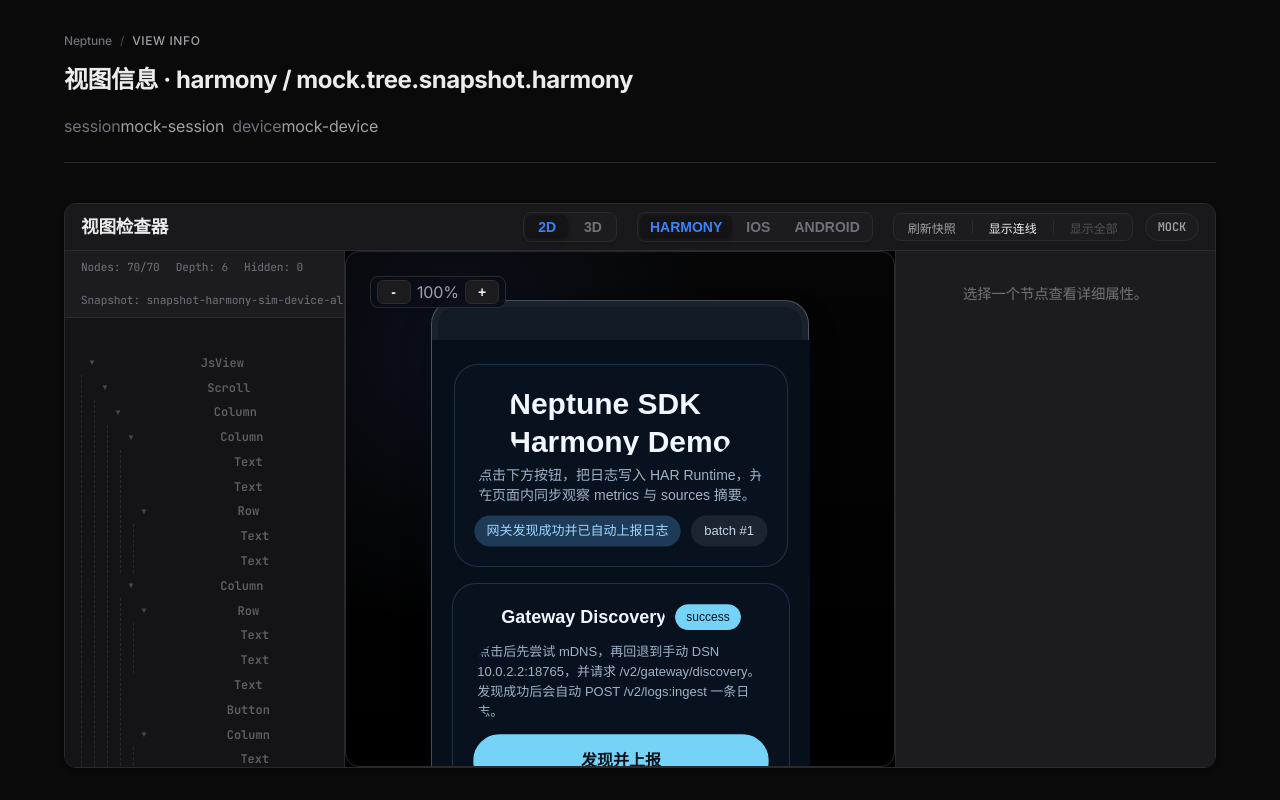
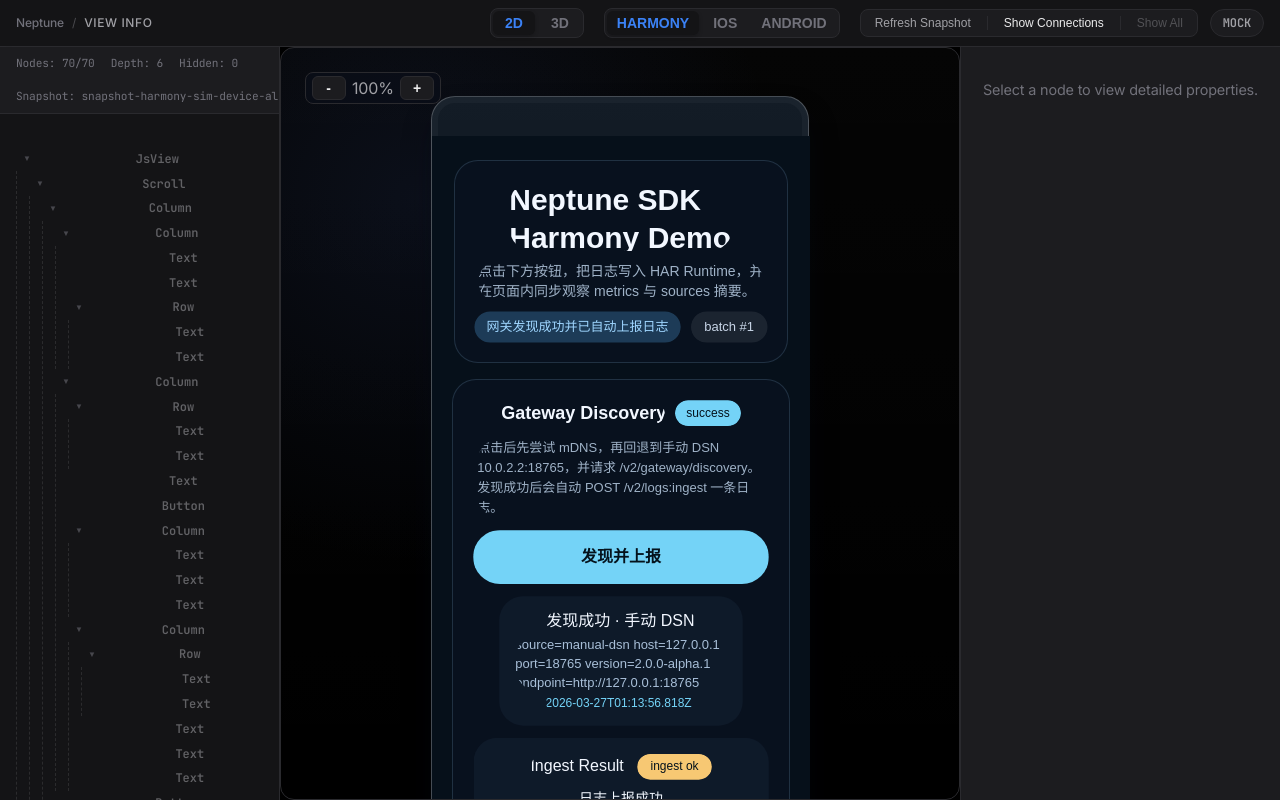
Before and after one commit to NeptuneKit/neptune-inspector-h5, a React (Vite) app: page /mock-views in a window 1280 px wide. Built offline with nearby package versions, Linux system fonts and the light colour scheme; what @linhey/react-debug-inspector would draw is missing.

Commit message:
refactor(ui): redesign ViewInfoPage header and make panel full-width

```diff
--- a/src/pages/ViewInfoPage.tsx
+++ b/src/pages/ViewInfoPage.tsx
@@ -1423,9 +1423,9 @@
   if (!identity) {
     return (
       <main className="page detail-page">
-        <div className="error-box">无效客户端标识，无法查看视图信息。</div>
+        <div className="error-box">Invalid client identity, cannot view info.</div>
         <Link className="link-btn" to="/">
-          返回首页
+          Back to Home
         </Link>
       </main>
     )
@@ -1477,7 +1477,7 @@
         )}
         <section className="replay-canvas-shell">
           {error ? <div className="error-box">{error}</div> : null}
-          {!loading && !error && !snapshot ? <div className="empty">暂无视图。</div> : null}
+          {!loading && !error && !snapshot ? <div className="empty">No view available.</div> : null}
           {snapshot ? (
             <div
               className={`replay-canvas-scroller ${isCaptureMode ? 'replay-canvas-scroller-capture' : ''}`}
@@ -1522,10 +1522,9 @@
   }
 
   return (
-    <main className="page detail-page">
-      <header className="page-header">
-        <div className="header-content">
-            <nav className="breadcrumb">
+    <main className="page detail-page" style={{ maxWidth: 'none', padding: 0 }}>
+      <header style={{ display: 'flex', alignItems: 'center', justifyContent: 'space-between', padding: '0.5rem 1rem', borderBottom: '1px solid var(--border)', background: 'var(--surface)' }}>
+        <nav className="breadcrumb" style={{ margin: 0 }}>
           <Link className="breadcrumb-link" to="/">Neptune</Link>
           <span className="breadcrumb-separator">/</span>
           {mockOnly ? null : (
@@ -1536,17 +1535,7 @@
           )}
           <span className="breadcrumb-current">View Info</span>
         </nav>
-          <h1>视图信息 · {identity.platform} / {identity.appId}</h1>
-          <div className="header-meta">
-            <span className="meta-chip"><span className="meta-key">session</span><span className="meta-val">{identity.sessionId}</span></span>
-            <span className="meta-chip"><span className="meta-key">device</span><span className="meta-val">{identity.deviceId}</span></span>
-          </div>
-        </div>
-      </header>
-
-      <div className="panel" style={{ display: 'flex', flexDirection: 'column', height: 'calc(100vh - 200px)' }}>
-        <div className="panel-title-row">
-          <h2>视图检查器</h2>
+
         <div className="toolbar">
           <div className="view-mode-switch">
             <button
@@ -1583,13 +1572,13 @@
             </div>
           ) : null}
           <div className="button-group" style={{ height: '28px', padding: '2px' }}>
-              <button style={{ height: '22px' }} onClick={() => void loadSnapshot(true)}>刷新快照</button>
+            <button style={{ height: '22px' }} onClick={() => void loadSnapshot(true)}>Refresh Snapshot</button>
             <div className="divider" />
             <button
               style={{ height: '22px', color: showConnections ? 'var(--accent-blue)' : 'inherit' }}
               onClick={() => setShowConnections(!showConnections)}
             >
-                显示连线
+              Show Connections
             </button>
             <div className="divider" />
             <button
@@ -1597,15 +1586,16 @@
               onClick={clearHiddenNodes}
               disabled={hiddenNodeKeys.length === 0}
             >
-                显示全部
+              Show All
             </button>
           </div>
           <span className="status-pill">{loading ? 'LOADING' : useMockSnapshot ? 'MOCK' : 'READY'}</span>
         </div>
-        </div>
-
+      </header>
+
+      <div className="panel" style={{ display: 'flex', flexDirection: 'column', flex: 1, border: 'none', borderRadius: 0, width: '100%' }}>
         <div className="view-inspector-layout" style={{ border: 'none', borderRadius: 0, height: '100%' }}>
-          {/* 左侧：组件树 */}
+          {/* Left: Component Tree */}
           <aside className="view-sidebar" style={{ width: '280px' }}>
             <div className="view-tree-meta">
               <span>Nodes: {visibleFlattenedNodes.length}/{flattenedNodes.length}</span>
@@ -1628,15 +1618,15 @@
                   ))}
                 </ul>
               ) : (
-                <div className="empty">无快照</div>
+                <div className="empty">No Snapshot</div>
               )}
             </div>
           </aside>
 
-          {/* 中间：画布 */}
+          {/* Middle: Canvas */}
           <section className="view-main-content">
             {error ? <div className="error-box">{error}</div> : null}
-            {!loading && !error && !snapshot ? <div className="empty">暂无视图。</div> : null}
+            {!loading && !error && !snapshot ? <div className="empty">No view available.</div> : null}
             {snapshot && (
               <>
                 {mode === '2d' ? (
@@ -1664,7 +1654,7 @@
             )}
           </section>
 
-          {/* 右侧：属性面板 */}
+          {/* Right: Properties Panel */}
           <aside className="view-properties-panel" style={{ width: '320px' }}>
             {selectedNode ? (
               <div style={{ flex: 1, overflow: 'auto' }}>
@@ -1677,11 +1667,11 @@
                   <div style={{ display: 'flex', justifyContent: 'flex-end', marginTop: '8px', gap: '6px' }}>
                     {selectedNodeHidden ? (
                       <button type="button" className="mode-btn" onClick={unhideSelectedNode} style={{ height: '24px', padding: '0 10px' }}>
-                        取消隐藏
+                        Unhide
                       </button>
                     ) : (
                       <button type="button" className="mode-btn" onClick={hideSelectedNode} style={{ height: '24px', padding: '0 10px' }}>
-                        隐藏节点
+                        Hide Node
                       </button>
                     )}
                   </div>
@@ -1707,7 +1697,7 @@
                         onClick={() => { void copyRawNode() }}
                         style={{ height: '24px', padding: '0 10px' }}
                       >
-                        {rawNodeCopyState === 'done' ? '已复制' : rawNodeCopyState === 'error' ? '复制失败' : '复制 JSON'}
+                        {rawNodeCopyState === 'done' ? 'Copied' : rawNodeCopyState === 'error' ? 'Copy Failed' : 'Copy JSON'}
                       </button>
                     </div>
                     <pre className="prop-json">
@@ -1739,7 +1729,7 @@
                 )}
               </div>
             ) : (
-              <div className="empty" style={{ padding: '2rem 1rem' }}>选择一个节点查看详细属性。</div>
+              <div className="empty" style={{ padding: '2rem 1rem' }}>Select a node to view detailed properties.</div>
             )}
           </aside>
         </div>
```
Lines whose indentation alone changed are shown as unchanged.
